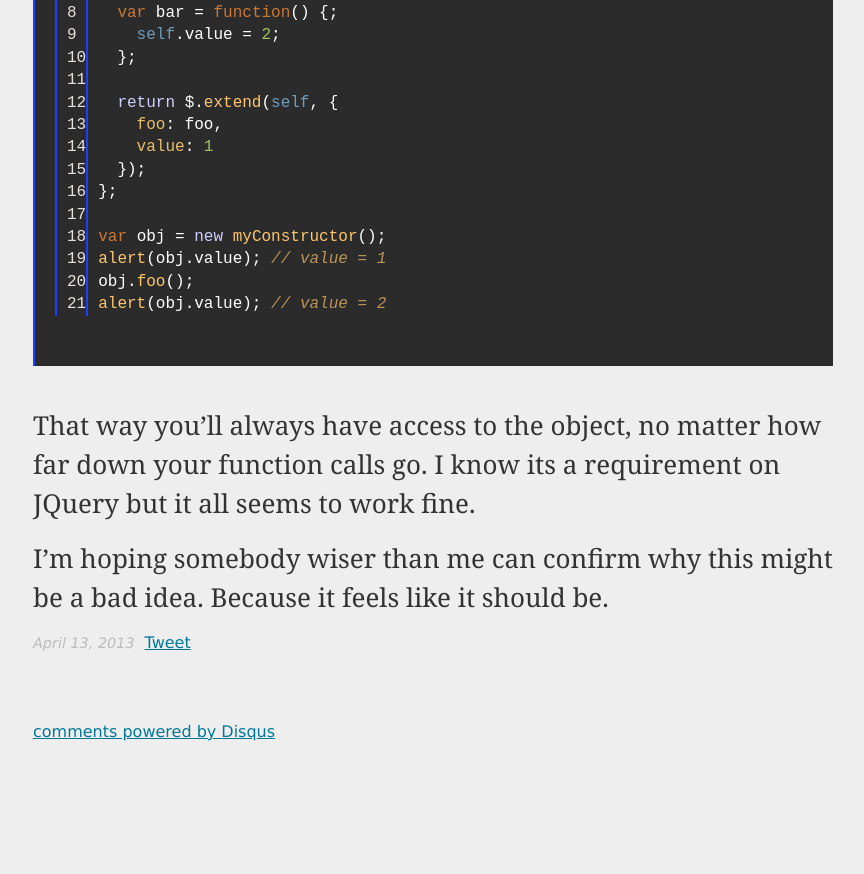
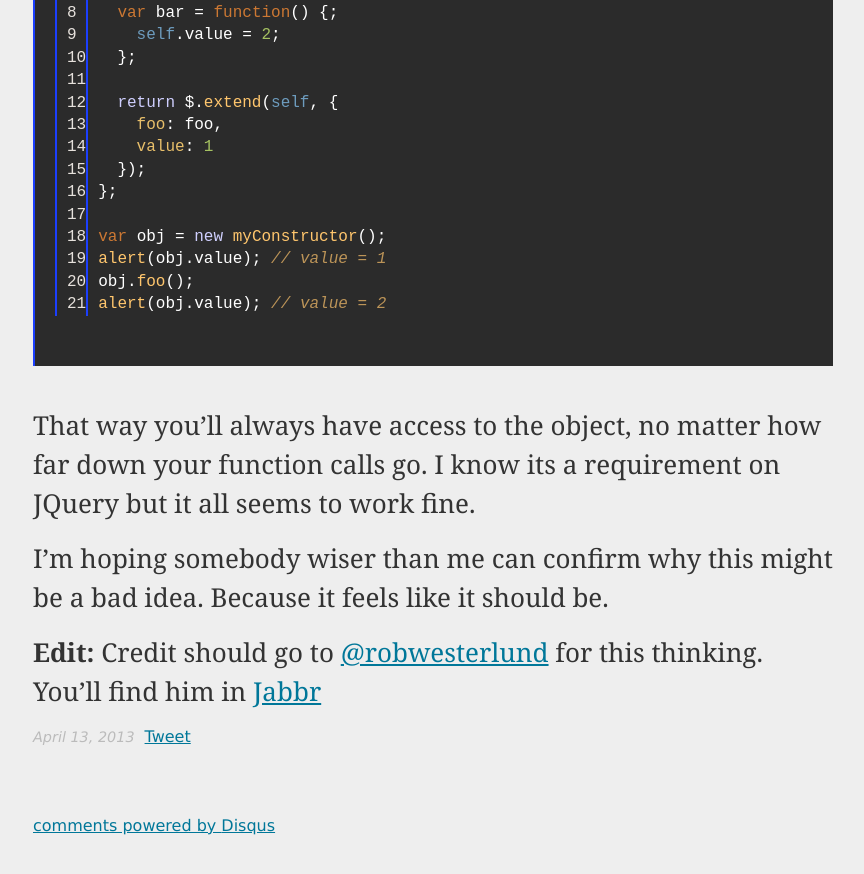
Before and after one commit to invalid-arg/invalid-arg.github.com, a Jekyll site: the page built from _posts/2013-4-13-extending-the-revealing-module-pattern.md, in a window 1280 px wide and 900 px high, scrolled down 1830 px. Shown: the top 874 px of the window, without its empty margins (207-1071 px from the left). Built offline with Jekyll 4.4.1, drawn with Linux system fonts in a browser that asks for light colours; comment, search, counter and statistics services are not loaded; before the commit the page ends 2636 px from its top, so only the background shows below that.

Commit message:
Edit to post

```diff
--- a/_posts/2013-4-13-extending-the-revealing-module-pattern.md
+++ b/_posts/2013-4-13-extending-the-revealing-module-pattern.md
@@ -61,3 +61,5 @@ alert(obj.value); // value = 2
 That way you'll always have access to the object, no matter how far down your function calls go. I know its a requirement on JQuery but it all seems to work fine.
 
 I'm hoping somebody wiser than me can confirm why this might be a bad idea. Because it feels like it should be.
+
+**Edit:** Credit should go to [@robwesterlund](https://twitter.com/robwesterlund) for this thinking. You'll find him in [Jabbr](http://jabbr.net)
```
